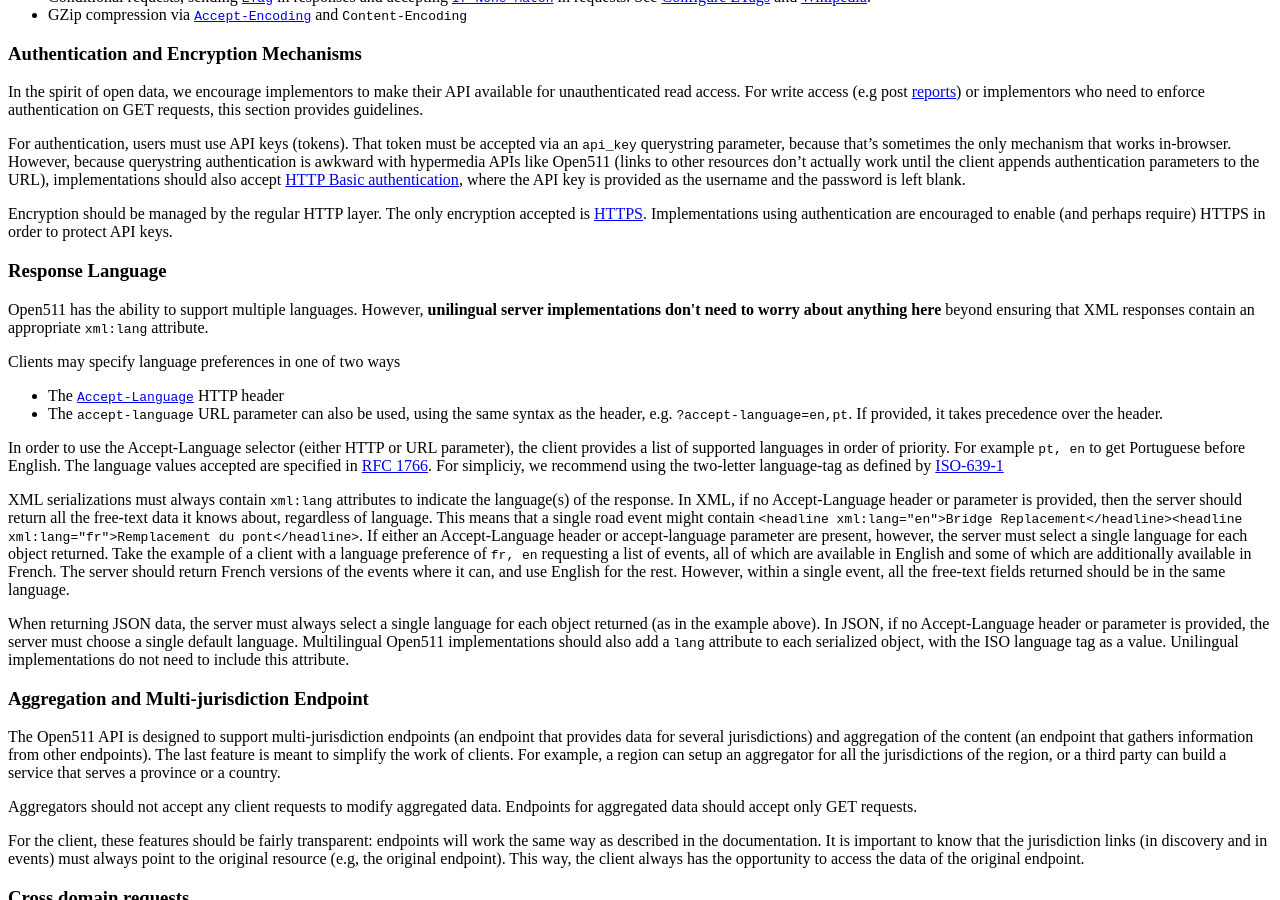
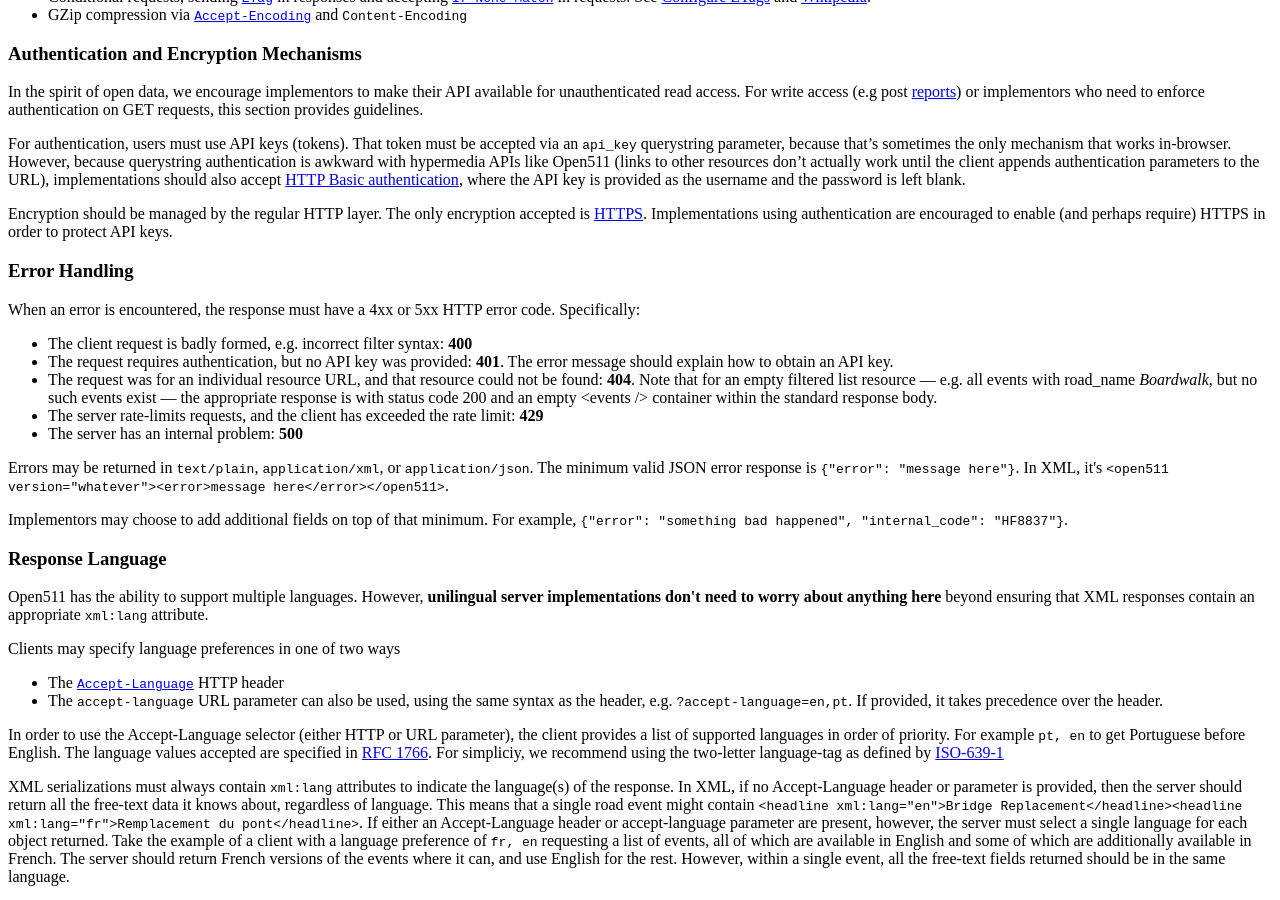
Before and after one commit to open511/Open511API, a Jekyll site: the page built from guidelines.html, in a window 1280 px wide and 900 px high, scrolled down 4454 px. Built offline with Jekyll 4.4.1, drawn with Linux system fonts in a browser that asks for light colours; nearby versions of some CDN libraries; some of the changed text lies outside the part shown.

Commit message:
Document error handling, fixes #67

```diff
--- a/guidelines.html
+++ b/guidelines.html
@@ -65,7 +65,7 @@
 
 <ul>
   <li>The <code><a href="http://www.w3.org/Protocols/rfc2616/rfc2616-sec14.html#sec14.1">Accept</a></code> HTTP header. The spec allows clients to list several possible content types in order of preference, though the simplest use of the header is to specify a single preferred type&colon; <code>Accept&colon; application/json</code>. Implementations must support the <code>application/json</code> and <code>application/xml</code> types.</li>
-  <li>A URL parameter named <code>format</code>. It can accept the same syntax as the <code>Accept</code> HTTP header, as well as <code>?format=json</code> and <code>?format=xml</code>. If provided, it takes precedence over the <code>Accept</code> header.</li>
+  <li>A URL parameter named <code>format</code>. It can accept a content type, as in the <code>Accept</code> HTTP header, as well as <code>?format=json</code> and <code>?format=xml</code>. If provided, it takes precedence over the <code>Accept</code> header.</li>
 </ul>
 
 <p>Implementations are free to determine their default serialization. Responses must include a <code>Content-Type</code> header set to the appropriate content type.</p>
@@ -256,6 +256,23 @@
 
 <p>Encryption should be managed by the regular HTTP layer. The only encryption accepted is <a href="https://en.wikipedia.org/wiki/HTTP_Secure">HTTPS</a>. Implementations using authentication are encouraged to enable (and perhaps require) HTTPS in order to protect API keys.</p>
 
+<a id="errors"></a>
+<h3>Error Handling</h3>
+
+<p>When an error is encountered, the response must have a 4xx or 5xx HTTP error code. Specifically:</p>
+
+<ul>
+  <li>The client request is badly formed, e.g. incorrect filter syntax: <b>400</b></li>
+  <li>The request requires authentication, but no API key was provided: <b>401</b>. The error message should explain how to obtain an API key.</li>
+  <li>The request was for an individual resource URL, and that resource could not be found: <b>404</b>. Note that for an empty filtered list resource &mdash; e.g. all events with road_name <i>Boardwalk</i>, but no such events exist &mdash; the appropriate response is with status code 200 and an empty &lt;events /&gt; container within the standard response body.</li>
+  <li>The server rate-limits requests, and the client has exceeded the rate limit: <b>429</b></li>
+  <li>The server has an internal problem: <b>500</b></li>
+</ul>
+
+<p>Errors may be returned in <code>text/plain</code>, <code>application/xml</code>, or <code>application/json</code>. The minimum valid JSON error response is <code>{"error": "message here"}</code>. In XML, it's <code>&lt;open511 version=&quot;whatever&quot;&gt;&lt;error&gt;message here&lt;/error&gt;&lt;/open511&gt;</code>.</p>
+
+<p>Implementors may choose to add additional fields on top of that minimum. For example, <code>{"error": "something bad happened", "internal_code": "HF8837"}</code>.</p>
+
 <a id="lang"></a>
 <h3>Response Language</h3>
 
```
Also changed, not shown: history.md (+1 -0 lines).
